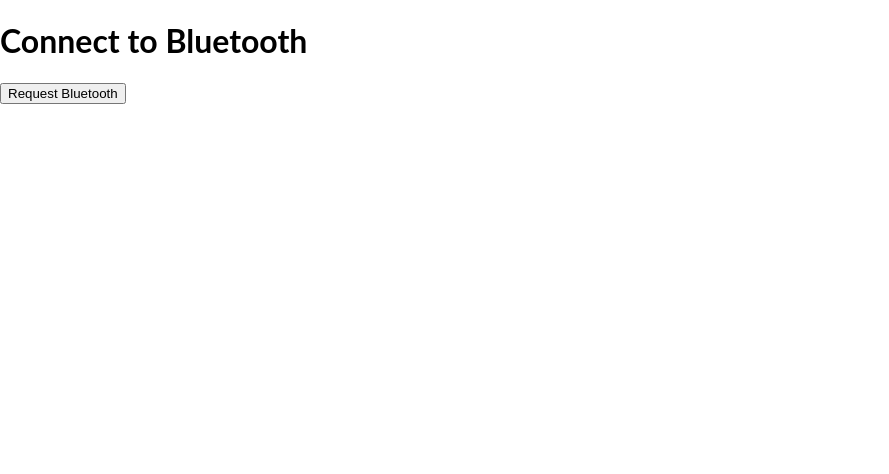
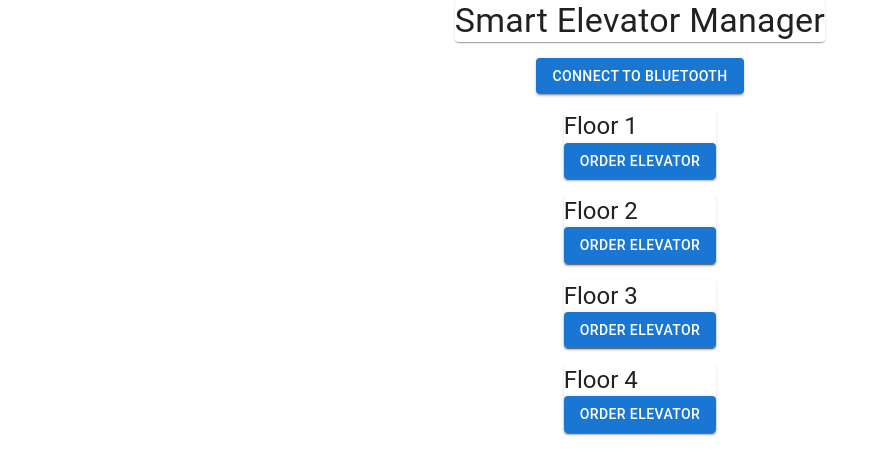
Before and after one commit to SMSadegh19/SmartElevatorApp, a React (Create React App) app in the folder my-app/: page / in a window 1280 px wide. Shown: the top 474 px of the page, without its empty margins (0-889 px from the left). Built offline with nearby package versions, Linux system fonts and the light colour scheme.

Commit message:
Add elevator code

```diff
--- a/my-app/package.json
+++ b/my-app/package.json
@@ -4,6 +4,8 @@
   "homepage": "https://smsadegh19.github.io/react-gh-pages",
   "private": true,
   "dependencies": {
+    "@emotion/react": "^11.10.5",
+    "@emotion/styled": "^11.10.5",
     "@mui/material": "^5.11.8",
     "@testing-library/jest-dom": "^5.16.5",
     "@testing-library/react": "^13.4.0",
--- a/my-app/src/App.js
+++ b/my-app/src/App.js
@@ -1,35 +1,11 @@
 import * as React from 'react';
-import * as Bluetooth from 'react-bluetooth';
+import ElevatorManager from './Elevator';
 import './style.css';
 
-async function pairRequest() {
-  try {
-    const result = await Bluetooth.requestDeviceAsync();
-
-    if (result.type === 'cancel') {
-      return;
-    }
-
-    const device = result.device;
-  } catch ({ message, code }) {
-    console.log('Error:', message, code);
-  }
-}
-
 export default function App() {
-  const [isBluetoothRequested, setIsBluetoothRequested] = React.useState(false);
-
-  const handleBluetoothRequest = async () => {
-    setIsBluetoothRequested(true);
-    await pairRequest();
-  };
-
   return (
     <div>
-      <h1>Connect to Bluetooth</h1>
-      {!isBluetoothRequested && (
-        <button onClick={handleBluetoothRequest}>Request Bluetooth</button>
-      )}
+      <ElevatorManager/>
     </div>
   );
 }
--- /dev/null
+++ b/my-app/src/Elevator.js
@@ -0,0 +1,154 @@
+import React, { useState } from "react";
+// import { makeStyles } from "@mui/styles";
+import * as Bluetooth from 'react-bluetooth';
+import Paper from "@mui/material/Paper";
+import Typography from "@mui/material/Typography";
+import Button from "@mui/material/Button";
+import Grid from "@mui/material/Grid";
+
+// const useStyles = makeStyles((theme) => ({
+//   root: {
+//     padding: theme.spacing(3, 2),
+//     margin: theme.spacing(2),
+//   },
+//   button: {
+//     margin: theme.spacing(1),
+//   },
+// }));
+
+async function pairRequest() {
+    try {
+      const result = await Bluetooth.requestDeviceAsync();
+
+      if (result.type === 'cancel') {
+        return;
+      }
+
+      const device = result.device;
+    } catch ({ message, code }) {
+      console.log('Error:', message, code);
+    }
+}
+
+const ElevatorManager = () => {
+//   const classes = useStyles();
+  const [elevatorLocation, setElevatorLocation] = useState(1);
+  const [elevatorOrdered, setElevatorOrdered] = useState(false);
+
+  const handleOrderElevator = (floor) => {
+    setElevatorOrdered(true);
+    setElevatorLocation(floor);
+  };
+
+  const [isBluetoothRequested, setIsBluetoothRequested] = React.useState(false);
+
+  const handleBluetoothRequest = async () => {
+    setIsBluetoothRequested(true);
+    await pairRequest();
+  };
+
+  return (
+    <div>
+      <Grid
+        container
+        spacing={2}
+        direction="column"
+        justifyContent="space-around"
+        alignItems="center"
+      >
+        <Grid item xs={3}>
+          <Paper
+            // direction="column"
+            // justifyContent="space-around"
+            // alignItems="center"
+          >
+            <Typography variant="h4" component="h1">
+              Smart Elevator Manager
+            </Typography>
+          </Paper>
+        </Grid>
+        <Grid item xs={3}>
+            {!isBluetoothRequested && (
+            <Button
+                variant="contained"
+                color="primary"
+                onClick={() => handleBluetoothRequest()}
+            >
+                Connect to Bluetooth
+            </Button>
+            )}
+        </Grid>
+        <Grid item xs={3}>
+          <Paper>
+            <Typography variant="h5" component="h3">
+              Floor 1
+            </Typography>
+            <Button
+              variant="contained"
+              color="primary"
+              onClick={() => handleOrderElevator(1)}
+            >
+              Order Elevator
+            </Button>
+            {elevatorLocation === 1 && elevatorOrdered && (
+              <Typography component="p">Elevator Here</Typography>
+            )}
+          </Paper>
+        </Grid>
+        <Grid item xs={3}>
+          <Paper>
+            <Typography variant="h5" component="h3">
+              Floor 2
+            </Typography>
+            <Button
+              variant="contained"
+              color="primary"
+              onClick={() => handleOrderElevator(2)}
+            >
+              Order Elevator
+            </Button>
+            {elevatorLocation === 2 && elevatorOrdered && (
+              <Typography component="p">Elevator Here</Typography>
+            )}
+          </Paper>
+        </Grid>
+        <Grid item xs={3}>
+          <Paper>
+            <Typography variant="h5" component="h3">
+              Floor 3
+            </Typography>
+            <Button
+              variant="contained"
+              color="primary"
+              onClick={() => handleOrderElevator(3)}
+            >
+              Order Elevator
+            </Button>
+            {elevatorLocation === 3 && elevatorOrdered && (
+              <Typography component="p">Elevator Here</Typography>
+            )}
+          </Paper>
+        </Grid>
+        <Grid item xs={3}>
+          <Paper>
+            <Typography variant="h5" component="h3">
+              Floor 4
+            </Typography>
+            <Button
+              variant="contained"
+              color="primary"
+              onClick={() => handleOrderElevator(4)}
+            >
+              Order Elevator
+            </Button>
+            {elevatorLocation === 4 && elevatorOrdered && (
+              <Typography component="p">Elevator Here</Typography>
+            )}
+          </Paper>
+        </Grid>
+      </Grid>
+    </div>
+  );
+};
+
+export default ElevatorManager;
```
Also changed, not shown: 1 other file (tests, documents, lock files or other folders).
